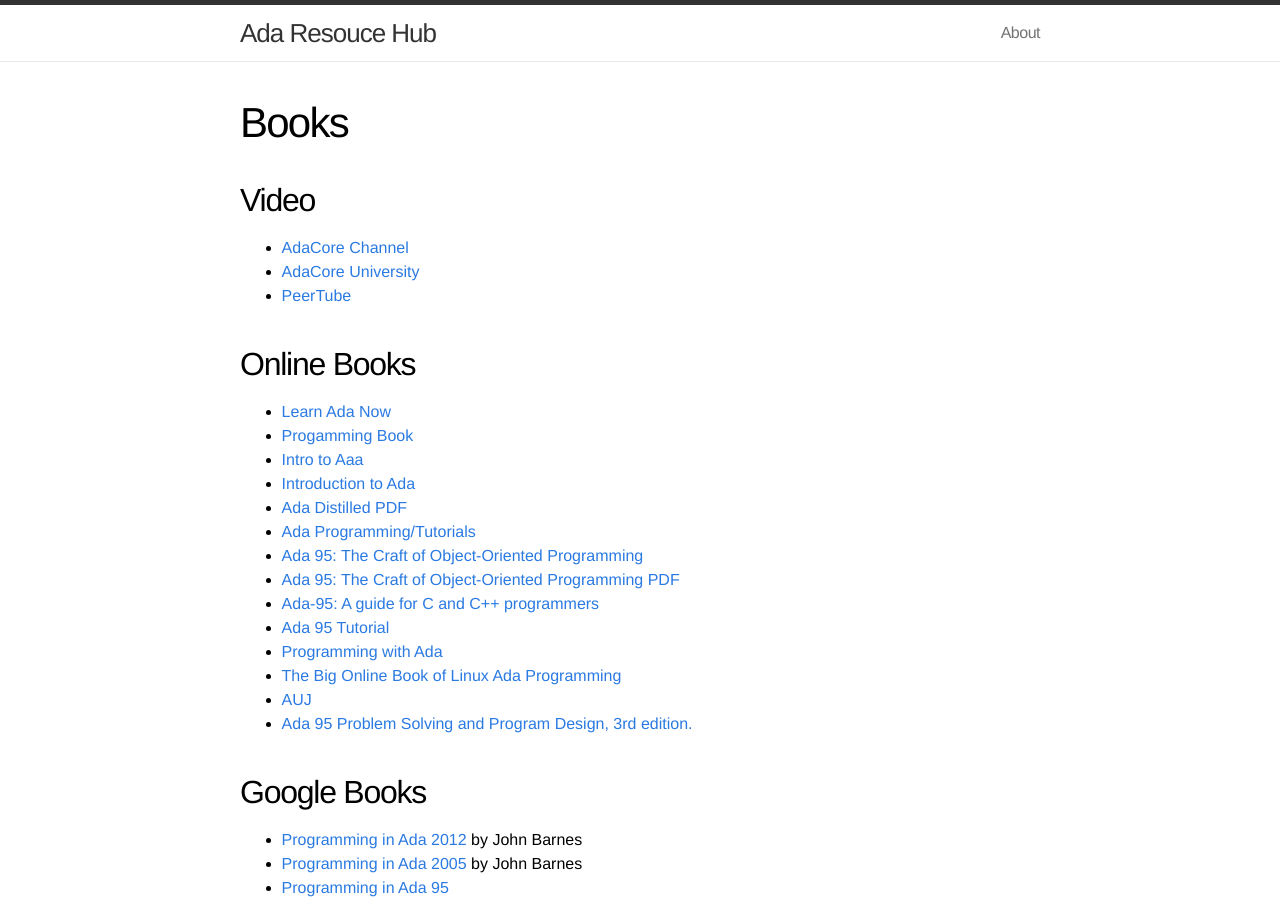
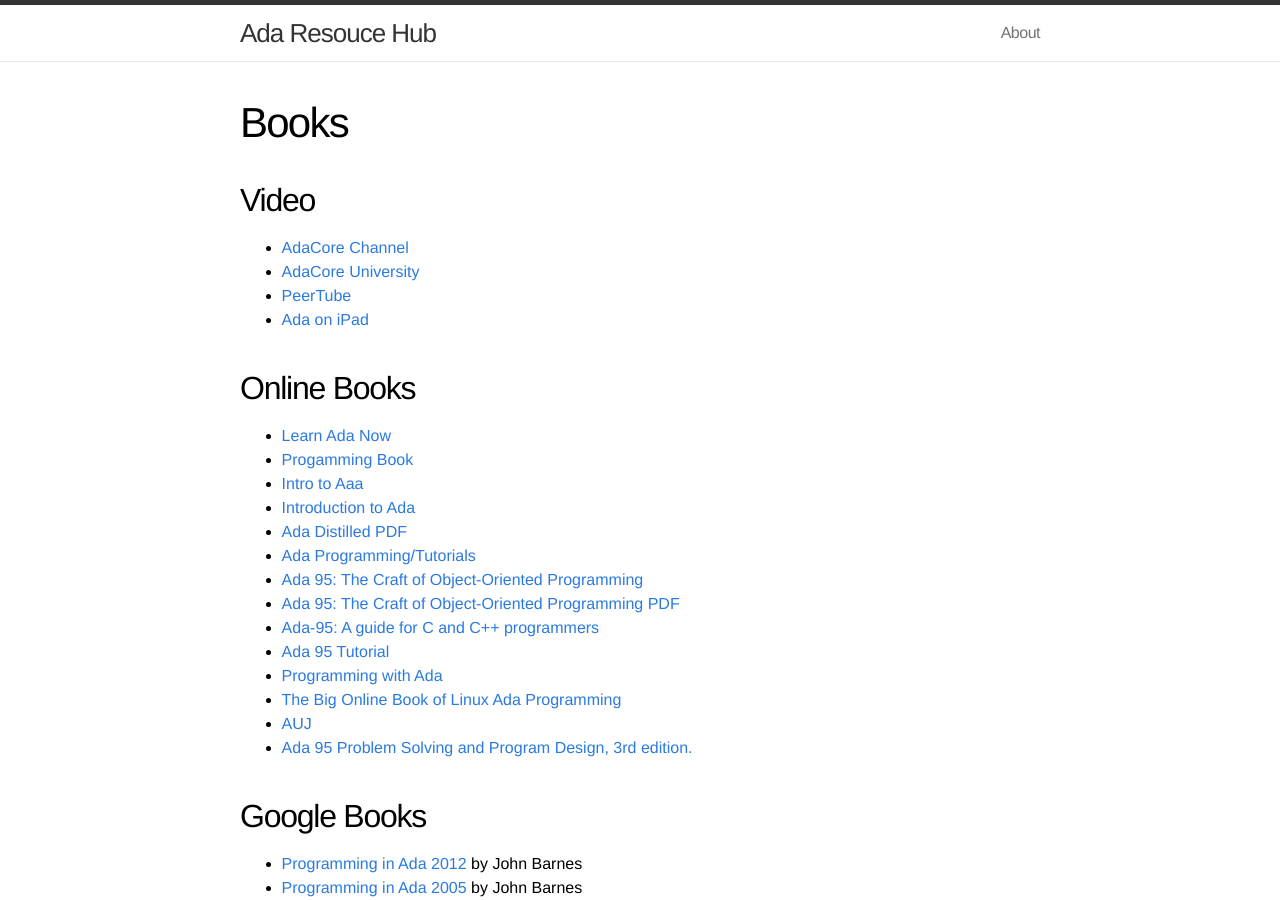
Before and after one commit to quornings/quornings.github.io, a Jekyll site: the page built from ada/books.md, in a window 1280 px wide and 900 px high. Built offline with Jekyll 4.4.1, drawn with Linux system fonts in a browser that asks for light colours.

Commit message:
Add Ada on iPad

```diff
--- a/ada/books.md
+++ b/ada/books.md
@@ -8,6 +8,7 @@ title: Books
 - [AdaCore Channel](https://www.youtube.com/user/AdaCore05/featured)
 - [AdaCore University](https://www.youtube.com/watch?v=f6wneklxryk&list=PLkoa8uxigENkneyEEeDWVPgpMhPc9IJ7o)
 - [PeerTube](https://peertube.social/video-channels/ada_presentations/videos)
+- [Ada on iPad](https://www.youtube.com/watch?v=e_a4ctwSG6k)
 
 ## Online Books
 
```
